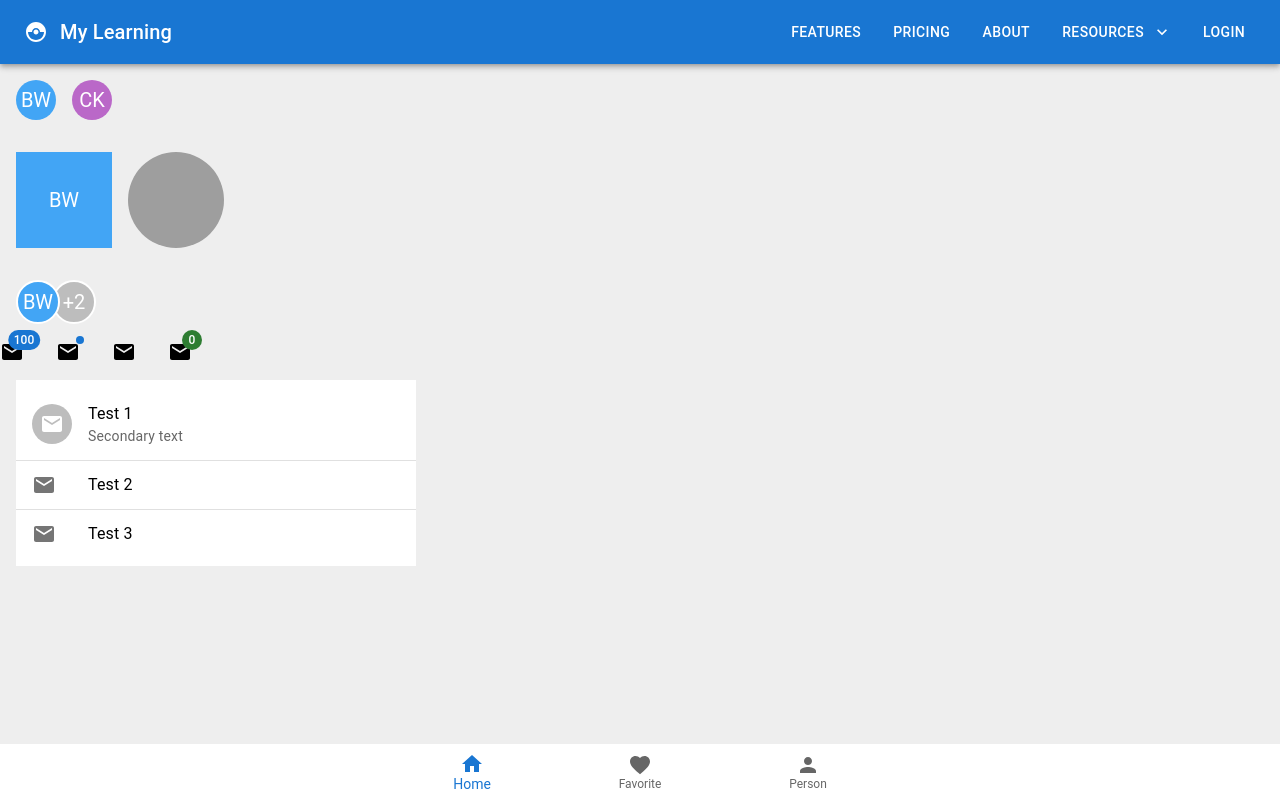
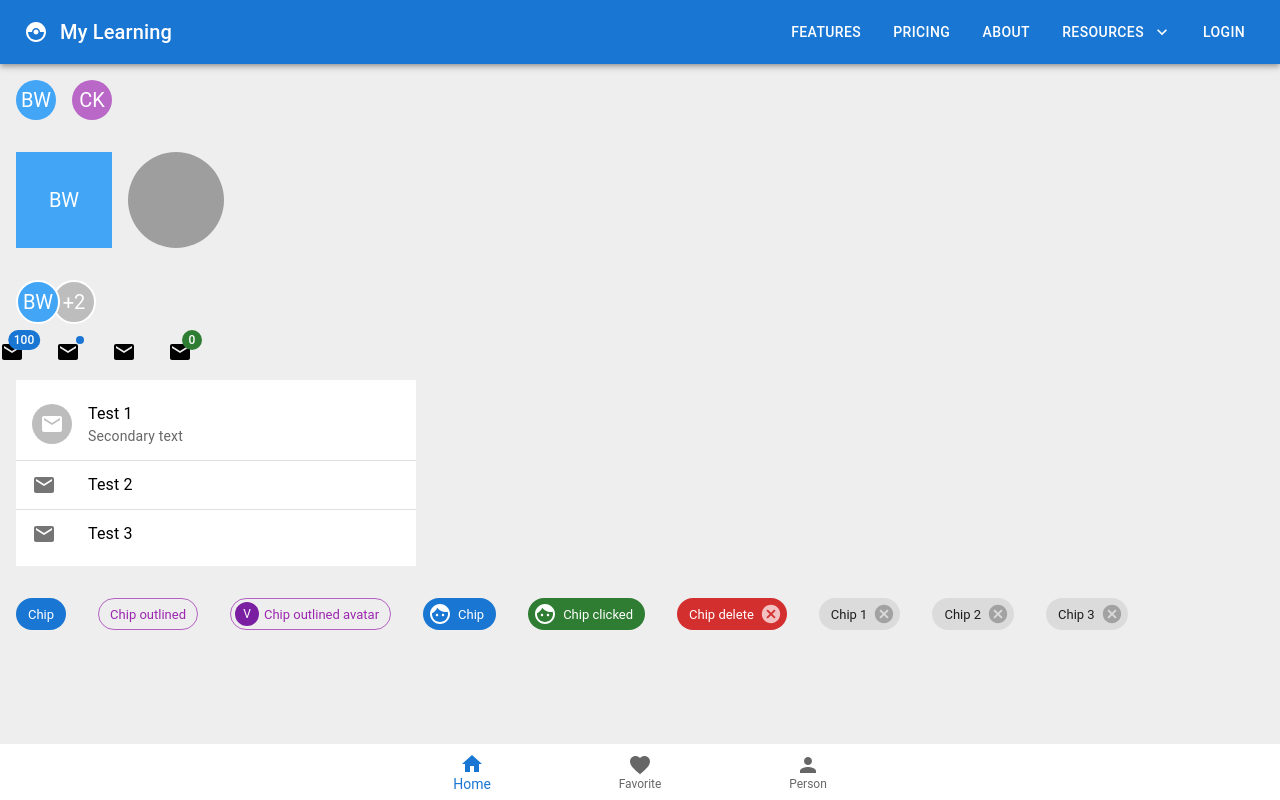
Before and after one commit to SantoshReddyBujala/Reactwebtype, a React (Create React App) app: page / in a window 1280 px wide. Built offline with nearby package versions, Linux system fonts and the light colour scheme; grey boxes are pictures that could not be loaded; a web font is replaced by a local one.

Commit message:
Chips completed

```diff
--- a/src/App.tsx
+++ b/src/App.tsx
@@ -24,6 +24,7 @@
 import MuiAvatar from "./components/MuiAvatar";
 import MuiBadge from "./components/MuiBadge";
 import MuiList from "./components/MuiList";
+import MuiChips from "./components/MuiChips";
 
 const App: React.FC = () => {
   return (
@@ -32,6 +33,7 @@
       <MuiAvatar />
       <MuiBadge />
       <MuiList />
+      <MuiChips />
       {/* <MuiBreadcrumbs />
       <MuiDrawer />
       <MuiSpeedDial /> */}
--- /dev/null
+++ b/src/components/MuiChips.tsx
@@ -0,0 +1,49 @@
+import FaceIcon from "@mui/icons-material/Face";
+import { Avatar, Chip, Stack } from "@mui/material";
+import React, { useState } from "react";
+
+const MuiChips = () => {
+  const [chips, setChips] = useState(["Chip 1", "Chip 2", "Chip 3"]);
+  const handleChip = (valuedelete: string) => {
+    setChips((chips) => chips.filter((chip) => chip !== valuedelete));
+  };
+  return (
+    <Stack direction="row" spacing={4} p={2}>
+      <Chip label="Chip" color="primary" size="medium" />
+      <Chip
+        label="Chip outlined"
+        color="secondary"
+        size="medium"
+        variant="outlined"
+      />
+      <Chip
+        label="Chip outlined avatar"
+        color="secondary"
+        size="medium"
+        variant="outlined"
+        avatar={<Avatar>V</Avatar>}
+      />
+      <Chip label="Chip" color="primary" size="medium" icon={<FaceIcon />} />
+      <Chip
+        label="Chip clicked"
+        color="success"
+        size="medium"
+        icon={<FaceIcon />}
+        onClick={() => alert("Clicked")}
+      />
+
+      <Chip
+        label="Chip delete"
+        color="error"
+        size="medium"
+        onClick={() => alert("Clicked")}
+        onDelete={() => alert("Chip delete")}
+      />
+      {chips.map((chip) => (
+        <Chip key={chip} label={chip} onDelete={() => handleChip(chip)} />
+      ))}
+    </Stack>
+  );
+};
+
+export default MuiChips;
```
